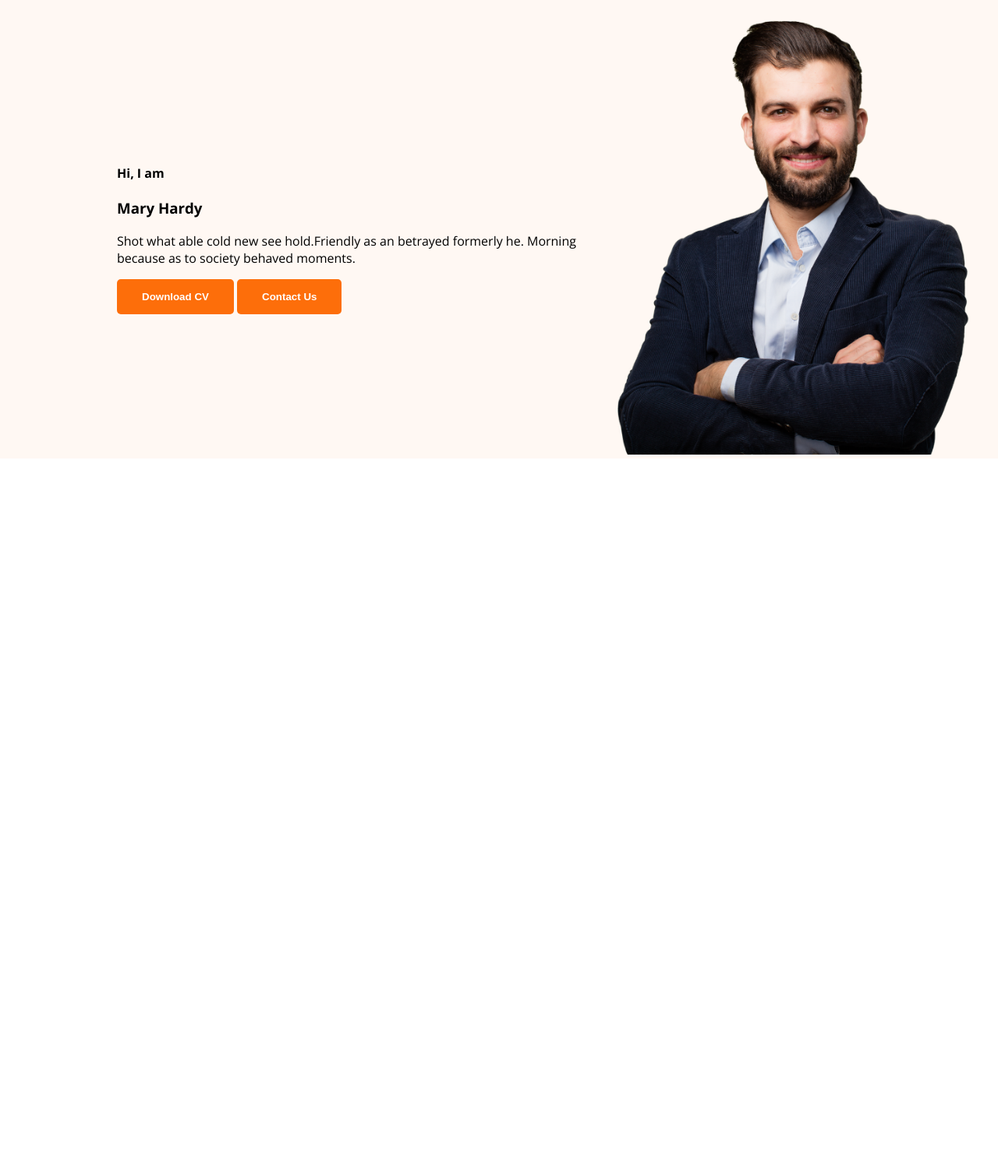
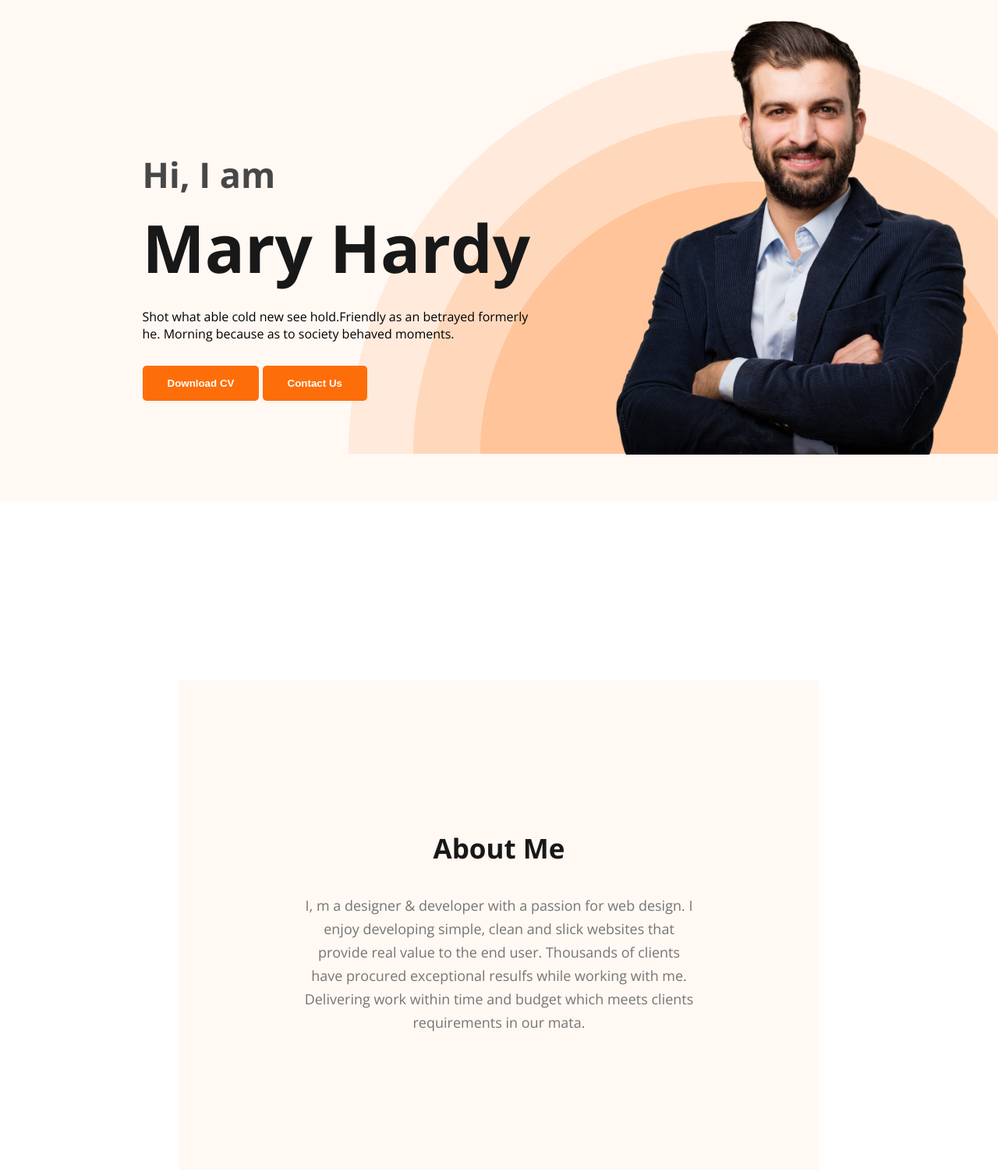
Before and after one commit to Shakil4432/My-Personal-Portfolio, a plain HTML site: page index.html in a window 1280 px wide. Shown: the part 177-1680 px from the top of the page at 78% size. Before the commit the page ends 800 px from the top, so only its background shows below. Drawn offline with nearby package versions, Linux system fonts and the light colour scheme.

Commit message:
About Section Created

```diff
--- a/Styles/Portfolio.css
+++ b/Styles/Portfolio.css
@@ -7,12 +7,13 @@ body{
 /* nav related style */
 nav{
     display: flex;
-    justify-content: space-around;
+    justify-content: space-between;
     align-items: center;
 }
 nav>ul{
     display: flex;
     align-items: center;
+    margin-right: 100px;
 }
 nav li{
     padding: 20px;
@@ -30,6 +31,7 @@ ul li a {
     font-size: 45px;
     font-weight: 800;
     color: #181818;
+    margin-left: 235px;
 }
 .colorfull_char{
     color: #FD6E0A;
@@ -49,15 +51,58 @@ ul li a {
 }
 
 .banner{
-    margin: 30px 30px 30px 150px;
+    margin: 30px 0px 30px 150px;
     display: flex;
     justify-content: space-around;
     align-items: center;
+    background-image: url("../images/header_bg.png");
+    background-repeat: no-repeat;
+    background-position: right;
 }
 
 .banner .banner_image{
     width: 500px;
+    margin-bottom: 55px;
 }
-.banner .banner_background{
-    background-image: url("images/header_bg.png");
+.banner_greeting{
+    font-size: 45px;
+    color: #474747;
+    margin-bottom:0 ;
 }
+.banner_title{
+    font-size: 85px;
+    font-weight: 700;
+    color: #181818;
+    margin-top: 5px;
+    margin-bottom: 20px;
+}
+.banner_description{
+    margin-top: 20px;
+    margin-bottom: 30px;
+}
+.banner_content{
+    max-width: 500px;
+}
+/* main section style */
+
+/* about section style  */
+.about{
+    margin: 230px;
+    padding: 156px;
+    text-align: center;
+    background-color: #FFF8F3;
+}
+.section_title{
+    color: #181818;
+    font-weight: 700;
+    font-size: 35px;
+    text-align: center;
+}
+
+.section_description{
+    color:#757575;
+    text-align: center;
+    font-size: 18px;
+    font-weight: 400;
+    line-height: 30px;
+}
--- a/index.html
+++ b/index.html
@@ -23,10 +23,10 @@
         </ul>
       </nav>
       <div class="banner">
-        <div>
+        <div class="banner_content">
           <h4 class="banner_greeting">Hi, I am</h4>
           <h3 class="banner_title">Mary Hardy</h3>
-          <p>
+          <p class="banner_description">
             Shot what able cold new see hold.Friendly as an betrayed formerly
             he. Morning because as to society behaved moments.
           </p>
@@ -39,7 +39,13 @@
         </div>
       </div>
     </header>
-    <main></main>
+    <main>
+        <section class="about">
+            <h3 class="section_title">About Me</h3>
+            <p class="section_description">I, m a designer & developer with a passion for web design. I enjoy developing simple, clean and slick websites that provide real value to the end user. Thousands of clients have procured exceptional resulfs while working with me. Delivering work within time and budget which meets clients requirements in our mata.</p>
+
+        </section>
+    </main>
     <footer></footer>
   </body>
 </html>
```
